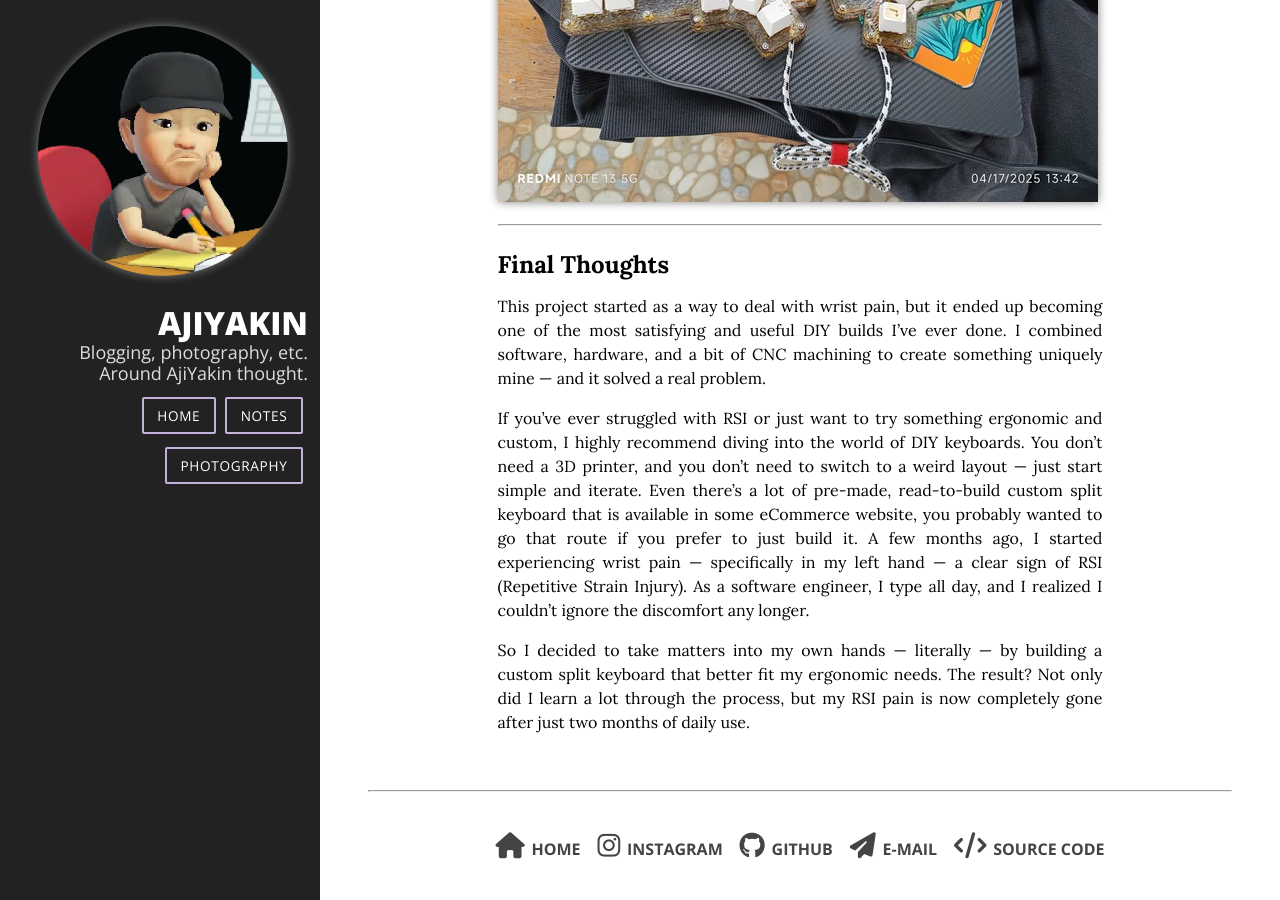
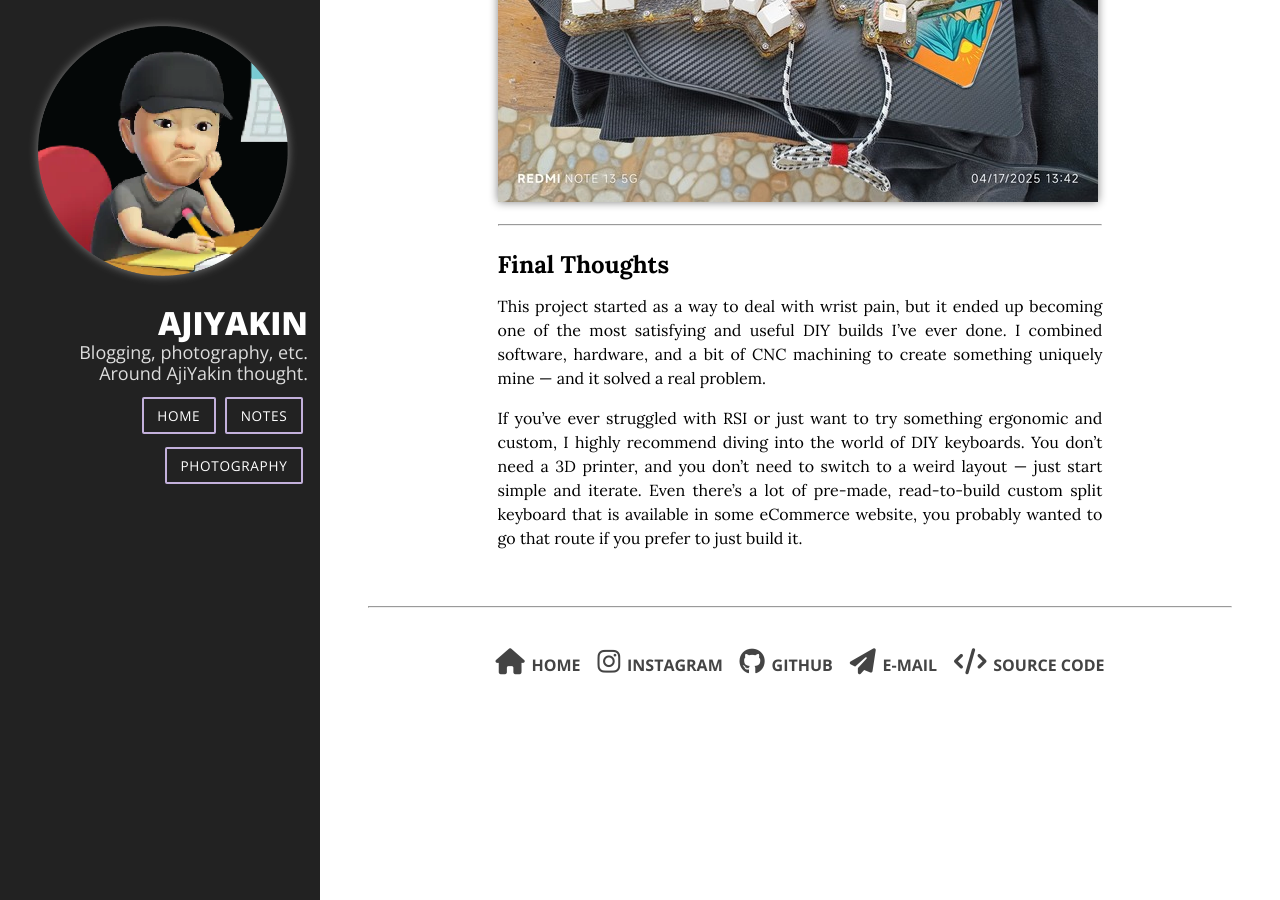
Before and after one commit to theikalman/theikalman.github.io, a Jekyll site: the page built from _posts/2025-09-08-my-first-custom-split-keyboard.md, in a window 1280 px wide and 900 px high, scrolled down 11077 px. Built offline with Jekyll 4.4.1, drawn with Linux system fonts in a browser that asks for light colours; nearby versions of some CDN libraries.

Commit message:
fix repeated sentences

```diff
--- a/_posts/2025-09-08-my-first-custom-split-keyboard.md
+++ b/_posts/2025-09-08-my-first-custom-split-keyboard.md
@@ -115,12 +115,4 @@
 need a 3D printer, and you don’t need to switch to a weird layout — just start
 simple and iterate. Even there's a lot of pre-made, read-to-build custom split
 keyboard that is available in some eCommerce website, you probably wanted to go
-that route if you prefer to just build it. A few months ago, I started
-experiencing wrist pain — specifically in my left hand — a clear sign of RSI
-(Repetitive Strain Injury). As a software engineer, I type all day, and I
-realized I couldn’t ignore the discomfort any longer.
-
-So I decided to take matters into my own hands — literally — by building a
-custom split keyboard that better fit my ergonomic needs. The result? Not only
-did I learn a lot through the process, but my RSI pain is now completely gone
-after just two months of daily use.
+that route if you prefer to just build it.
```
